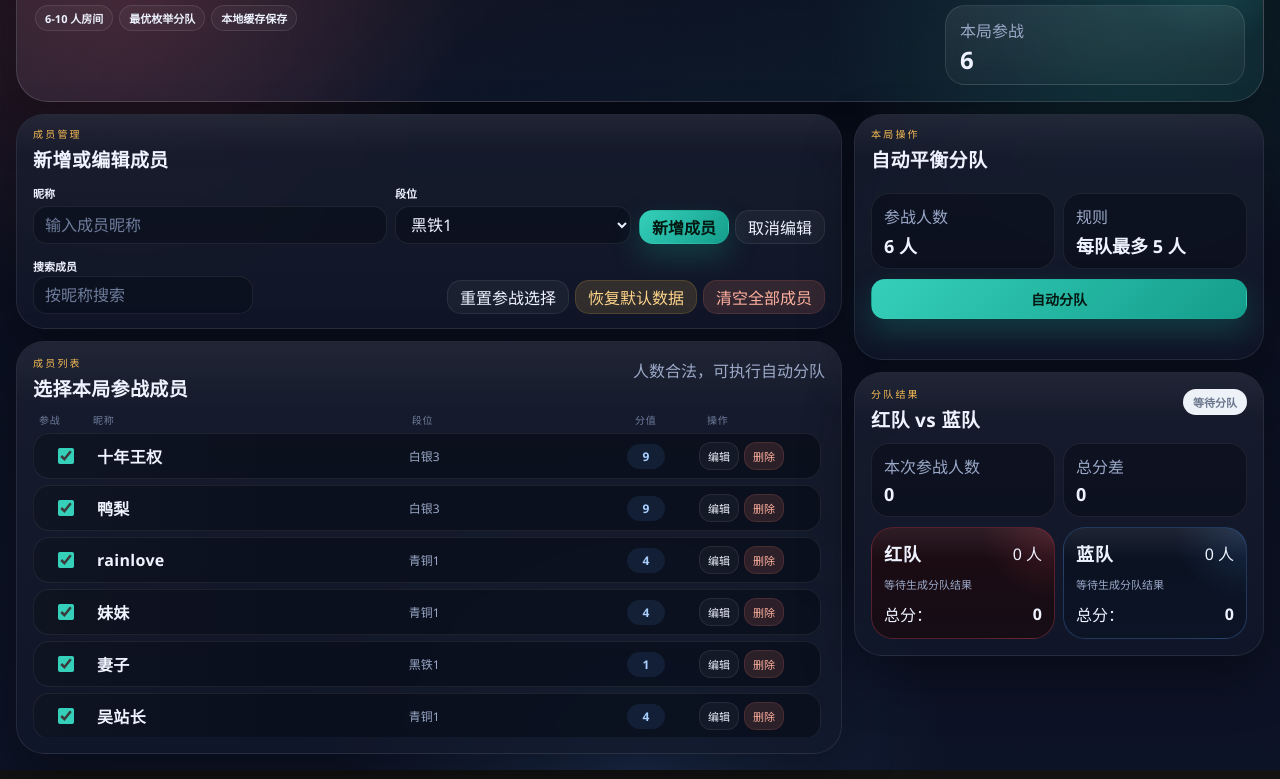
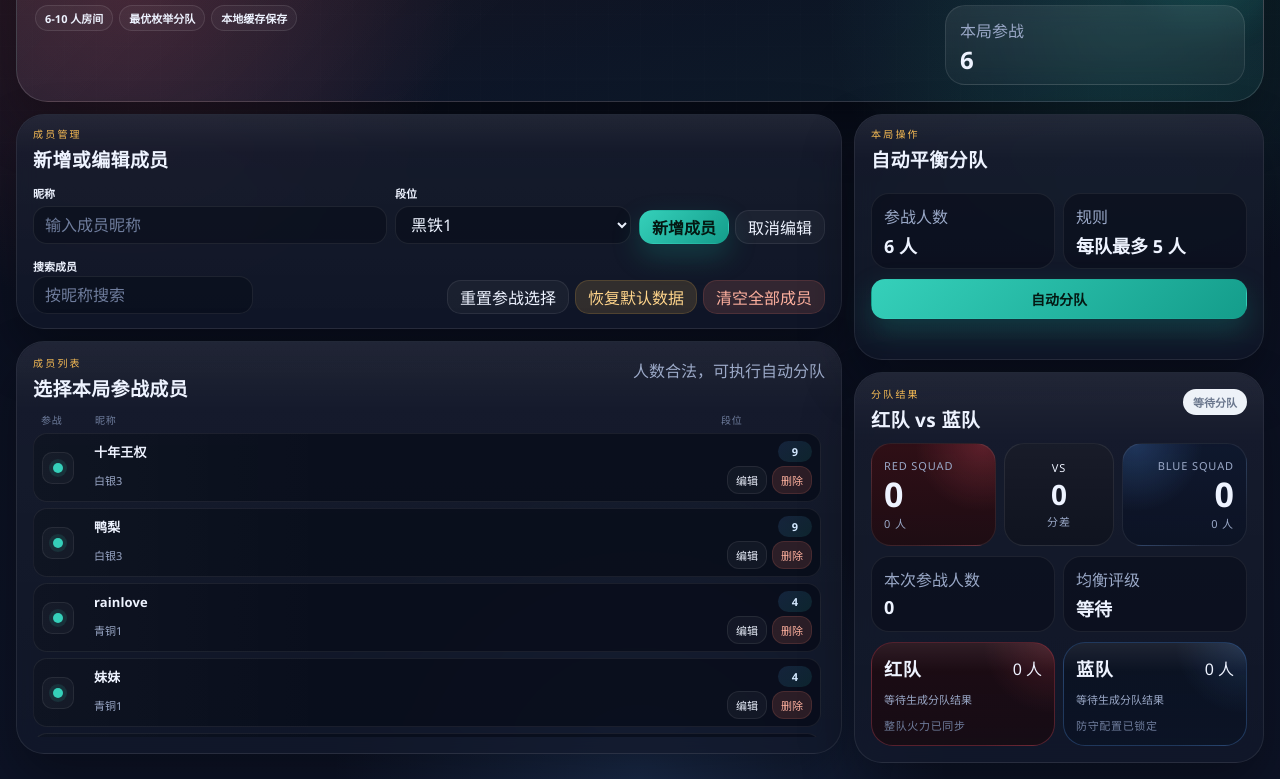
Before and after one commit to WaiverQ/choose, a plain HTML site: page index.html in a window 1280 px wide. Shown: the part 114-893 px from the top of the page. Drawn offline with Linux system fonts and the light colour scheme.

Commit message:
Make results more game-like and member list more compact

```diff
--- a/index.html
+++ b/index.html
@@ -133,14 +133,32 @@
             <div class="badge" id="balanceBadge">等待分队</div>
           </div>
 
-          <div class="result-summary">
+          <div class="scoreboard-shell">
+            <section class="scoreboard-team scoreboard-red">
+              <span class="scoreboard-label">Red Squad</span>
+              <strong id="redTeamScore">0</strong>
+              <span class="scoreboard-meta" id="redTeamCount">0 人</span>
+            </section>
+            <div class="scoreboard-center">
+              <span class="scoreboard-versus">VS</span>
+              <strong id="scoreDiffValue">0</strong>
+              <span class="scoreboard-center-label">分差</span>
+            </div>
+            <section class="scoreboard-team scoreboard-blue">
+              <span class="scoreboard-label">Blue Squad</span>
+              <strong id="blueTeamScore">0</strong>
+              <span class="scoreboard-meta" id="blueTeamCount">0 人</span>
+            </section>
+          </div>
+
+          <div class="result-summary compact">
             <div class="summary-card">
               <span>本次参战人数</span>
               <strong id="resultParticipantCount">0</strong>
             </div>
             <div class="summary-card">
-              <span>总分差</span>
-              <strong id="scoreDiffValue">0</strong>
+              <span>均衡评级</span>
+              <strong id="balanceLabelText">等待</strong>
             </div>
           </div>
 
@@ -151,7 +169,7 @@
                 <span id="redTeamCount">0 人</span>
               </header>
               <div id="redTeamList" class="team-list"></div>
-              <footer>总分：<strong id="redTeamScore">0</strong></footer>
+              <footer>整队火力已同步</footer>
             </section>
 
             <section class="team-card team-blue">
@@ -160,7 +178,7 @@
                 <span id="blueTeamCount">0 人</span>
               </header>
               <div id="blueTeamList" class="team-list"></div>
-              <footer>总分：<strong id="blueTeamScore">0</strong></footer>
+              <footer>防守配置已锁定</footer>
             </section>
           </div>
         </section>
@@ -174,16 +192,22 @@
 
   <template id="memberItemTemplate">
     <article class="member-item">
-      <label class="checkbox-wrap">
+      <label class="member-toggle">
         <input type="checkbox" class="select-checkbox">
-        <span class="checkmark"></span>
+        <span class="member-toggle-mark"></span>
       </label>
-      <div class="member-name"></div>
-      <div class="member-rank"></div>
-      <div class="member-score"></div>
-      <div class="member-actions">
-        <button type="button" class="btn btn-inline edit-button">编辑</button>
-        <button type="button" class="btn btn-inline danger delete-button">删除</button>
+      <div class="member-main">
+        <div class="member-name-row">
+          <strong class="member-name"></strong>
+          <span class="member-score"></span>
+        </div>
+        <div class="member-meta-row">
+          <span class="member-rank"></span>
+          <div class="member-actions">
+            <button type="button" class="btn btn-inline edit-button">编辑</button>
+            <button type="button" class="btn btn-inline danger delete-button">删除</button>
+          </div>
+        </div>
       </div>
     </article>
   </template>
--- a/script.js
+++ b/script.js
@@ -65,6 +65,7 @@ const elements = {
   blueTeamCount: document.querySelector("#blueTeamCount"),
   resultParticipantCount: document.querySelector("#resultParticipantCount"),
   scoreDiffValue: document.querySelector("#scoreDiffValue"),
+  balanceLabelText: document.querySelector("#balanceLabelText"),
   balanceBadge: document.querySelector("#balanceBadge"),
   memberItemTemplate: document.querySelector("#memberItemTemplate"),
   teamMemberTemplate: document.querySelector("#teamMemberTemplate")
@@ -290,6 +291,7 @@ function renderResult() {
     elements.blueTeamCount.textContent = "0 人";
     elements.resultParticipantCount.textContent = "0";
     elements.scoreDiffValue.textContent = "0";
+    elements.balanceLabelText.textContent = "等待";
     setBalanceBadge("等待分队", "");
     return;
   }
@@ -303,6 +305,7 @@ function renderResult() {
   elements.blueTeamCount.textContent = `${result.blueTeam.length} 人`;
   elements.resultParticipantCount.textContent = String(result.participantCount);
   elements.scoreDiffValue.textContent = String(result.scoreDiff);
+  elements.balanceLabelText.textContent = result.balanceLabel;
   setBalanceBadge(result.balanceLabel, result.balanceLevel);
 }
 
--- a/style.css
+++ b/style.css
@@ -382,17 +382,29 @@ select:focus {
 .member-list-head,
 .member-item {
   display: grid;
-  grid-template-columns: 46px minmax(0, 1.3fr) minmax(84px, 0.9fr) 64px 112px;
-  gap: 8px;
   align-items: center;
 }
 
 .member-list-head {
-  padding: 0 6px 6px;
+  grid-template-columns: 54px minmax(0, 1fr) 96px;
+  padding: 0 8px 6px;
   font-size: 10px;
   letter-spacing: 0.08em;
   text-transform: uppercase;
   color: var(--text-faint);
+}
+
+.member-list-head span:nth-child(2) {
+  grid-column: 2;
+}
+
+.member-list-head span:nth-child(3) {
+  grid-column: 3;
+}
+
+.member-list-head span:nth-child(4),
+.member-list-head span:nth-child(5) {
+  display: none;
 }
 
 .member-list {
@@ -416,17 +428,55 @@ select:focus {
 }
 
 .member-item {
-  padding: 8px 9px;
+  grid-template-columns: 42px minmax(0, 1fr);
+  gap: 10px;
+  padding: 7px 8px;
   border: 1px solid rgba(255, 255, 255, 0.07);
-  border-radius: 16px;
+  border-radius: 14px;
   background:
-    linear-gradient(90deg, rgba(255, 255, 255, 0.02), transparent 32%),
-    rgba(8, 12, 24, 0.62);
+    linear-gradient(90deg, rgba(255, 255, 255, 0.025), transparent 38%),
+    rgba(8, 12, 24, 0.72);
+}
+
+.member-toggle {
+  position: relative;
+  display: inline-flex;
+  align-items: center;
+  justify-content: center;
+  width: 32px;
+  height: 32px;
+  border: 1px solid rgba(255, 255, 255, 0.08);
+  border-radius: 10px;
+  background: rgba(255, 255, 255, 0.03);
+}
+
+.member-toggle-mark {
+  width: 10px;
+  height: 10px;
+  border-radius: 50%;
+  background: rgba(255, 255, 255, 0.18);
+  box-shadow: 0 0 0 4px rgba(255, 255, 255, 0.04);
+}
+
+.member-main {
+  display: grid;
+  gap: 4px;
+  min-width: 0;
+}
+
+.member-name-row,
+.member-meta-row {
+  display: flex;
+  align-items: center;
+  justify-content: space-between;
+  gap: 8px;
 }
 
 .member-name {
+  min-width: 0;
   font-weight: 800;
-  letter-spacing: 0.02em;
+  font-size: 13px;
+  letter-spacing: 0.01em;
   overflow: hidden;
   text-overflow: ellipsis;
   white-space: nowrap;
@@ -434,17 +484,16 @@ select:focus {
 
 .member-rank {
   color: var(--text-muted);
-  font-size: 12px;
+  font-size: 11px;
 }
 
 .member-score {
-  justify-self: start;
-  min-width: 38px;
-  padding: 4px 7px;
+  min-width: 34px;
+  padding: 3px 7px;
   border-radius: 999px;
-  background: rgba(92, 163, 255, 0.1);
-  color: #a9d0ff;
-  font-size: 12px;
+  background: linear-gradient(135deg, rgba(92, 163, 255, 0.14), rgba(53, 208, 186, 0.12));
+  color: #d3e8ff;
+  font-size: 11px;
   font-weight: 800;
   text-align: center;
 }
@@ -452,7 +501,7 @@ select:focus {
 .member-actions {
   display: flex;
   gap: 5px;
-  justify-content: flex-start;
+  justify-content: flex-end;
 }
 
 .checkbox-wrap {
@@ -467,6 +516,13 @@ select:focus {
   margin: 0;
   accent-color: var(--teal);
   cursor: pointer;
+  opacity: 0;
+  position: absolute;
+}
+
+.select-checkbox:checked + .member-toggle-mark {
+  background: var(--teal);
+  box-shadow: 0 0 0 4px rgba(53, 208, 186, 0.12);
 }
 
 .action-panel {
@@ -514,6 +570,79 @@ select:focus {
   margin-bottom: 10px;
 }
 
+.result-summary.compact {
+  grid-template-columns: repeat(2, minmax(0, 1fr));
+}
+
+.scoreboard-shell {
+  display: grid;
+  grid-template-columns: minmax(0, 1fr) 110px minmax(0, 1fr);
+  gap: 8px;
+  align-items: stretch;
+  margin-bottom: 10px;
+}
+
+.scoreboard-team,
+.scoreboard-center {
+  position: relative;
+  overflow: hidden;
+  padding: 14px 12px;
+  border-radius: 20px;
+  border: 1px solid rgba(255, 255, 255, 0.08);
+}
+
+.scoreboard-team {
+  display: grid;
+  gap: 4px;
+}
+
+.scoreboard-red {
+  background:
+    radial-gradient(circle at 90% 0%, rgba(255, 93, 115, 0.22), transparent 45%),
+    linear-gradient(180deg, rgba(49, 15, 22, 0.96), rgba(32, 12, 18, 0.9));
+}
+
+.scoreboard-blue {
+  background:
+    radial-gradient(circle at 10% 0%, rgba(92, 163, 255, 0.22), transparent 45%),
+    linear-gradient(180deg, rgba(15, 24, 46, 0.96), rgba(12, 19, 37, 0.9));
+  text-align: right;
+}
+
+.scoreboard-center {
+  display: grid;
+  place-items: center;
+  background:
+    linear-gradient(180deg, rgba(255, 255, 255, 0.06), rgba(255, 255, 255, 0.02)),
+    rgba(10, 15, 28, 0.92);
+}
+
+.scoreboard-label,
+.scoreboard-meta,
+.scoreboard-center-label,
+.scoreboard-versus {
+  font-size: 11px;
+  letter-spacing: 0.08em;
+  text-transform: uppercase;
+}
+
+.scoreboard-label,
+.scoreboard-meta,
+.scoreboard-center-label {
+  color: var(--text-muted);
+}
+
+.scoreboard-team strong,
+.scoreboard-center strong {
+  font-size: 34px;
+  line-height: 1;
+  font-weight: 900;
+}
+
+.scoreboard-center strong {
+  font-size: 28px;
+}
+
 .teams-grid {
   display: grid;
   grid-template-columns: repeat(2, minmax(0, 1fr));
@@ -551,6 +680,13 @@ select:focus {
   letter-spacing: 0.04em;
 }
 
+.team-card footer {
+  color: var(--text-faint);
+  font-size: 11px;
+  letter-spacing: 0.06em;
+  text-transform: uppercase;
+}
+
 .team-red {
   border: 1px solid rgba(255, 93, 115, 0.26);
   background:
@@ -582,8 +718,8 @@ select:focus {
   gap: 8px;
   padding: 8px 10px;
   border: 1px solid rgba(255, 255, 255, 0.07);
-  border-radius: 16px;
-  background: rgba(255, 255, 255, 0.04);
+  border-radius: 14px;
+  background: linear-gradient(90deg, rgba(255, 255, 255, 0.045), rgba(255, 255, 255, 0.02));
 }
 
 .team-member-name {
@@ -647,19 +783,20 @@ select:focus {
 
   .member-list-head,
   .member-item {
-    grid-template-columns: 58px 1fr 1fr;
+    grid-template-columns: 42px minmax(0, 1fr);
   }
 
-  .member-list-head span:nth-child(4),
-  .member-list-head span:nth-child(5),
-  .member-item .member-score,
-  .member-item .member-actions {
-    grid-column: span 3;
+  .member-list-head {
+    grid-template-columns: 54px minmax(0, 1fr) 96px;
   }
 
   .teams-grid,
   .result-summary,
   .action-summary {
+    grid-template-columns: 1fr;
+  }
+
+  .scoreboard-shell {
     grid-template-columns: 1fr;
   }
 }
@@ -757,21 +894,23 @@ select:focus {
   }
 
   .member-item {
-    grid-template-columns: 48px 1fr;
-  }
-
-  .member-item .member-rank,
-  .member-item .member-score,
-  .member-item .member-actions {
-    grid-column: 2;
+    grid-template-columns: 36px 1fr;
   }
 
   .member-item {
     gap: 6px;
   }
 
+  .member-name-row,
+  .member-meta-row {
+    align-items: flex-start;
+    flex-direction: column;
+    gap: 4px;
+  }
+
   .member-actions {
     flex-wrap: wrap;
+    justify-content: flex-start;
   }
 
   [data-mobile-panel] {
@@ -799,6 +938,17 @@ select:focus {
 
   .team-member {
     padding: 8px 9px;
+  }
+
+  .scoreboard-team,
+  .scoreboard-center {
+    padding: 12px 10px;
+    border-radius: 16px;
+  }
+
+  .scoreboard-team strong,
+  .scoreboard-center strong {
+    font-size: 26px;
   }
 
   .bulk-actions .btn,
```
